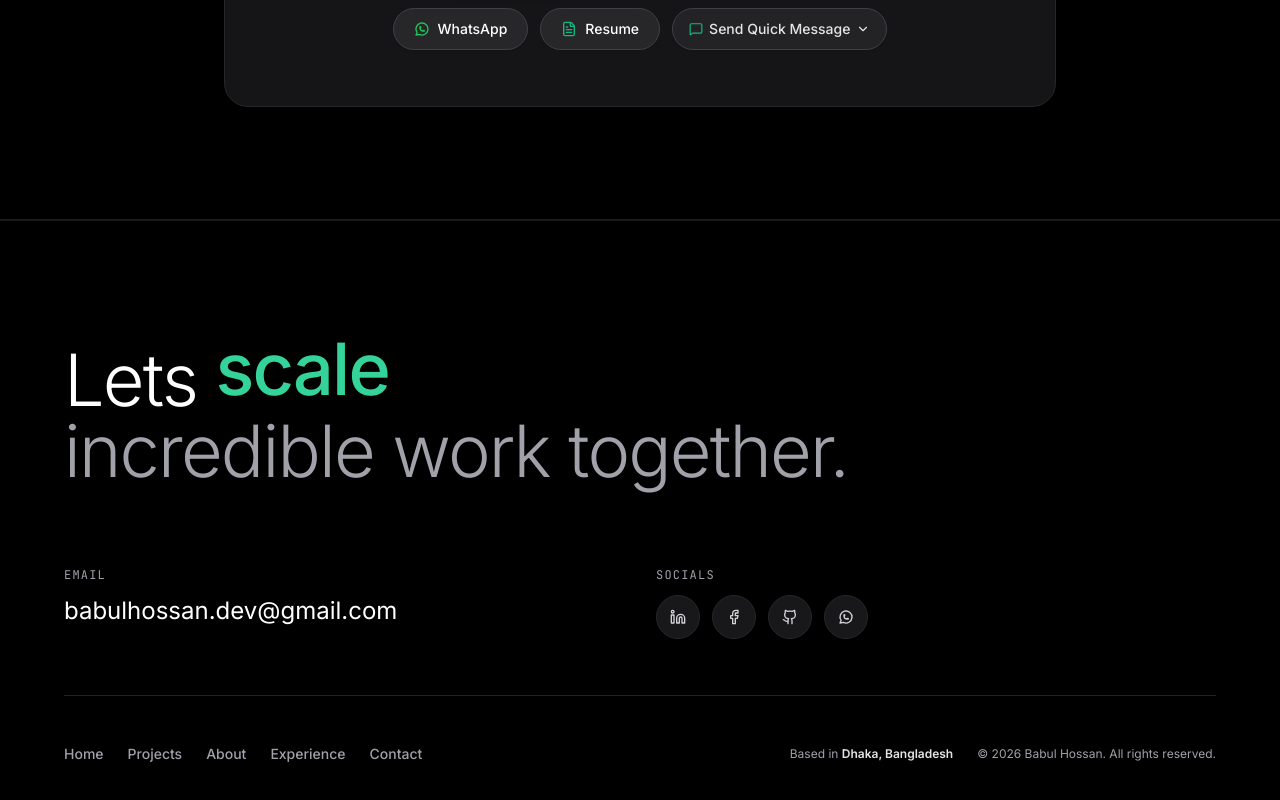
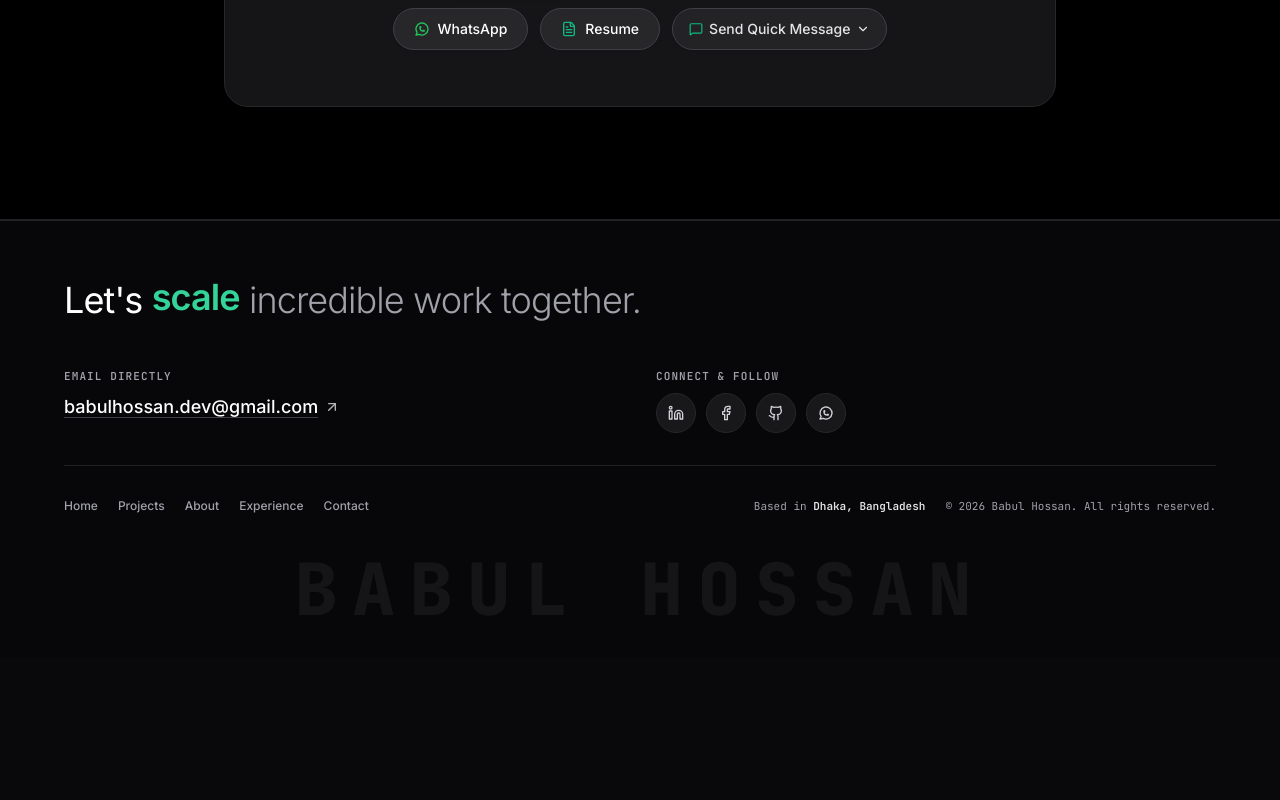
Before and after one commit to babul0000/babul_protfolio, a Next.js app: page / in a window 1280 px wide. Shown: the part 6344-7144 px from the top of the page. After the commit the page ends 7002 px from the top, so only its background shows below. Built offline with nearby package versions, Linux system fonts and the light colour scheme.

Commit message:
feat: make footer compact, theme-harmonized, with subtly visible name watermark

```diff
--- a/components/Footer.tsx
+++ b/components/Footer.tsx
@@ -1,6 +1,7 @@
 "use client";
 import React, { useState, useEffect } from "react";
 import Link from "next/link";
+import { ArrowUpRight } from "lucide-react";
 import { LinkedinIcon, FacebookIcon, GithubIcon, WhatsAppIcon } from "./Icons";
 
 const ACTION_WORDS = ["build", "engineer", "scale", "design"];
@@ -39,46 +40,49 @@ export default function Footer() {
   ];
 
   return (
-    <footer className="w-full bg-black text-white pt-20 sm:pt-28 pb-12 relative overflow-hidden border-t border-zinc-900 select-none">
-      <div className="max-w-7xl mx-auto px-6 sm:px-10 md:px-14 lg:px-16">
-        {/* Dynamic Cycling Headline (Exact NasirChy style) */}
-        <div className="max-w-4xl mb-16 md:mb-20">
-          <h2 className="text-4xl sm:text-6xl md:text-7xl font-light tracking-tight leading-[1.1] text-white">
-          Lets{" "}
-          <span className="inline-block relative overflow-hidden h-[1.15em] align-bottom font-medium text-emerald-400">
+    <footer className="w-full bg-zinc-50 dark:bg-[#070709] text-slate-800 dark:text-zinc-200 pt-12 sm:pt-14 pb-8 border-t border-zinc-200/90 dark:border-zinc-800/90 relative overflow-hidden select-none">
+      <div className="max-w-7xl mx-auto px-6 sm:px-10 md:px-14 lg:px-16 relative z-10">
+
+        {/* Dynamic Cycling Headline (Compact & Elegant) */}
+        <div className="mb-10 sm:mb-12">
+          <h2 className="text-2xl sm:text-3xl md:text-4xl font-normal tracking-tight leading-snug text-slate-900 dark:text-white">
+            Let&apos;s{" "}
+            <span className="inline-block relative overflow-hidden h-[1.2em] align-bottom font-semibold text-emerald-600 dark:text-emerald-400">
               <span
                 key={ACTION_WORDS[wordIndex]}
-              className="inline-block transition-all duration-500 animate-in fade-in slide-in-from-bottom-6"
+                className="inline-block transition-all duration-500 animate-in fade-in slide-in-from-bottom-4"
               >
                 {ACTION_WORDS[wordIndex]}
               </span>
             </span>{" "}
-          <br />
-          <span className="text-zinc-400 font-light">incredible work together.</span>
+            <span className="text-slate-500 dark:text-zinc-400 font-light">incredible work together.</span>
           </h2>
         </div>
 
-      {/* Info Section Grid */}
-      <div className="grid grid-cols-1 md:grid-cols-2 gap-10 md:gap-8 pb-14 mb-12 border-b border-zinc-800/90">
+        {/* Info Grid (Email + Socials) */}
+        <div className="grid grid-cols-1 md:grid-cols-2 gap-8 pb-8 mb-8 border-b border-zinc-200 dark:border-zinc-800/80">
           {/* Email Column */}
           <div>
-          <p className="text-xs font-mono uppercase tracking-widest text-zinc-400 mb-3">
-            Email
+            <p className="text-[11px] font-mono uppercase tracking-widest text-slate-500 dark:text-zinc-400 mb-2 font-semibold">
+              Email Directly
             </p>
             <a
               href="mailto:babulhossan.dev@gmail.com"
-            className="text-lg sm:text-xl md:text-2xl font-normal text-white hover:text-emerald-400 transition-colors underline-offset-4 hover:underline"
+              className="group inline-flex items-center gap-1.5 text-base sm:text-lg font-medium text-slate-900 dark:text-white hover:text-emerald-600 dark:hover:text-emerald-400 transition-colors"
             >
+              <span className="underline underline-offset-4 decoration-zinc-300 dark:decoration-zinc-700 group-hover:decoration-emerald-500">
                 babulhossan.dev@gmail.com
+              </span>
+              <ArrowUpRight className="w-4 h-4 opacity-70 group-hover:opacity-100 group-hover:translate-x-0.5 transition-all" />
             </a>
           </div>
 
           {/* Socials Column */}
           <div>
-          <p className="text-xs font-mono uppercase tracking-widest text-zinc-400 mb-3">
-            Socials
+            <p className="text-[11px] font-mono uppercase tracking-widest text-slate-500 dark:text-zinc-400 mb-2 font-semibold">
+              Connect &amp; Follow
             </p>
-          <div className="flex items-center gap-3">
+            <div className="flex items-center gap-2.5">
               {socials.map((soc) => (
                 <a
                   key={soc.name}
@@ -86,7 +90,7 @@ export default function Footer() {
                   target="_blank"
                   rel="noopener noreferrer"
                   aria-label={soc.name}
-                className="w-11 h-11 rounded-full bg-zinc-900 border border-zinc-800 text-zinc-300 hover:text-white hover:bg-zinc-800 hover:border-zinc-700 flex items-center justify-center transition-all duration-200 hover:scale-105 shadow-sm"
+                  className="w-10 h-10 rounded-full bg-white dark:bg-zinc-900 border border-zinc-200 dark:border-zinc-800 text-slate-700 dark:text-zinc-300 hover:text-emerald-600 dark:hover:text-emerald-400 hover:border-emerald-500/50 hover:bg-zinc-50 dark:hover:bg-zinc-800 flex items-center justify-center transition-all duration-200 hover:scale-105 shadow-xs"
                 >
                   {soc.icon}
                 </a>
@@ -96,39 +100,40 @@ export default function Footer() {
         </div>
 
         {/* Navigation & Metadata Row */}
-      <div className="flex flex-col md:flex-row justify-between items-start md:items-center gap-6 text-sm text-zinc-400 mb-12">
+        <div className="flex flex-col md:flex-row justify-between items-start md:items-center gap-4 text-xs text-slate-600 dark:text-zinc-400">
           {/* Navigation Links */}
-        <div className="flex flex-wrap items-center gap-6 font-medium">
-          <Link href="/" className="hover:text-white transition-colors">
+          <div className="flex flex-wrap items-center gap-5 font-medium">
+            <Link href="/" className="hover:text-slate-900 dark:hover:text-white transition-colors">
               Home
             </Link>
-          <a href="#projects" className="hover:text-white transition-colors">
+            <a href="#projects" className="hover:text-slate-900 dark:hover:text-white transition-colors">
               Projects
             </a>
-          <a href="#about" className="hover:text-white transition-colors">
+            <a href="#about" className="hover:text-slate-900 dark:hover:text-white transition-colors">
               About
             </a>
-          <a href="#experience" className="hover:text-white transition-colors">
+            <a href="#experience" className="hover:text-slate-900 dark:hover:text-white transition-colors">
               Experience
             </a>
-          <a href="#contact" className="hover:text-white transition-colors">
+            <a href="#contact" className="hover:text-slate-900 dark:hover:text-white transition-colors">
               Contact
             </a>
           </div>
 
           {/* Location & Copyright */}
-        <div className="flex flex-col sm:flex-row sm:items-center gap-2 sm:gap-6 text-xs text-zinc-400">
+          <div className="flex flex-col sm:flex-row sm:items-center gap-2 sm:gap-5 font-mono text-[11px]">
             <span>
-            Based in <strong className="text-zinc-200 font-semibold">Dhaka, Bangladesh</strong>
+              Based in <strong className="text-slate-900 dark:text-zinc-200 font-semibold">Dhaka, Bangladesh</strong>
             </span>
             <span>© {new Date().getFullYear()} Babul Hossan. All rights reserved.</span>
           </div>
         </div>
+
       </div>
 
-      {/* Giant Background Watermark Text (Exact NasirChy style) */}
-      <div className="text-[13vw] font-bold tracking-tight text-white/[0.04] select-none pointer-events-none text-center leading-none mt-10 md:mt-16 uppercase">
-        BABUL . HOSSAN
+      {/* Subtly Visible Watermark Text (Harmonized with Theme) */}
+      <div className="text-3xl sm:text-5xl md:text-6xl lg:text-7xl font-extrabold tracking-[0.2em] text-slate-900/[0.05] dark:text-white/[0.06] select-none pointer-events-none text-center leading-none mt-8 sm:mt-10 uppercase font-mono">
+        BABUL HOSSAN
       </div>
     </footer>
   );
```
Lines whose indentation alone changed are shown as unchanged.
